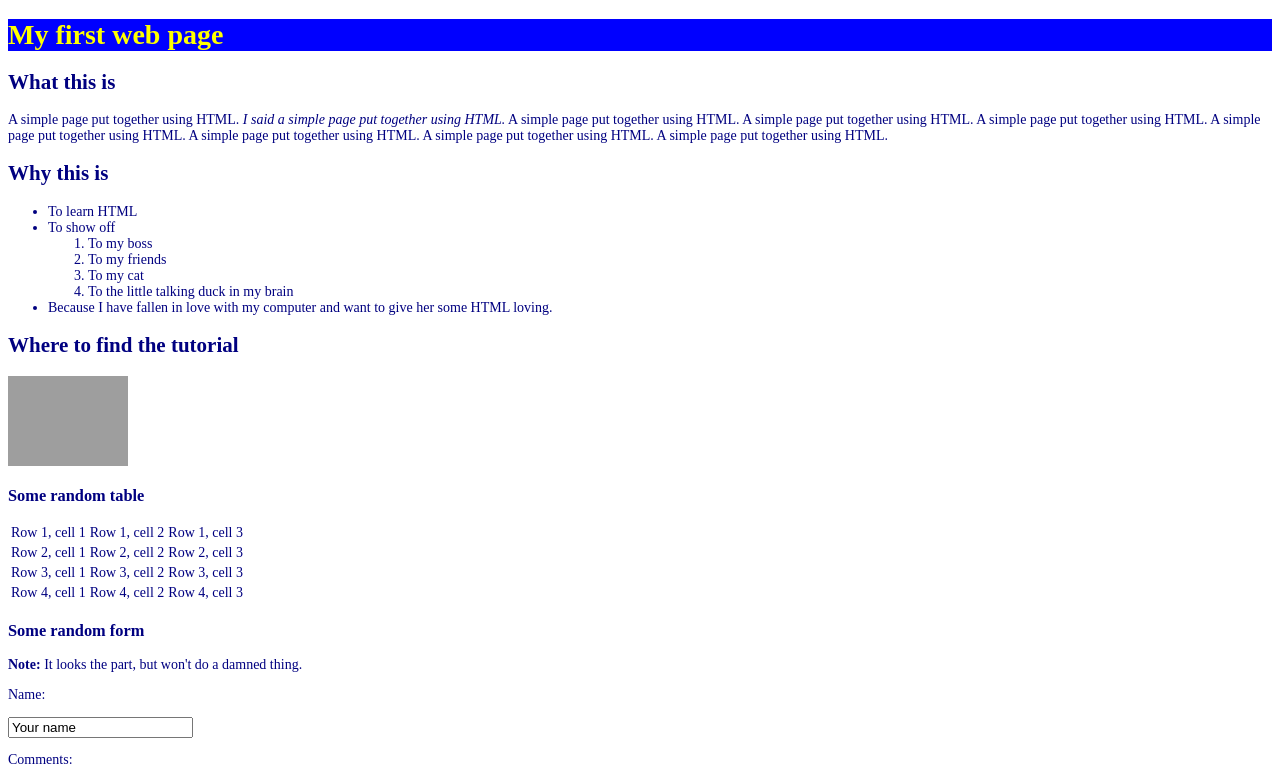
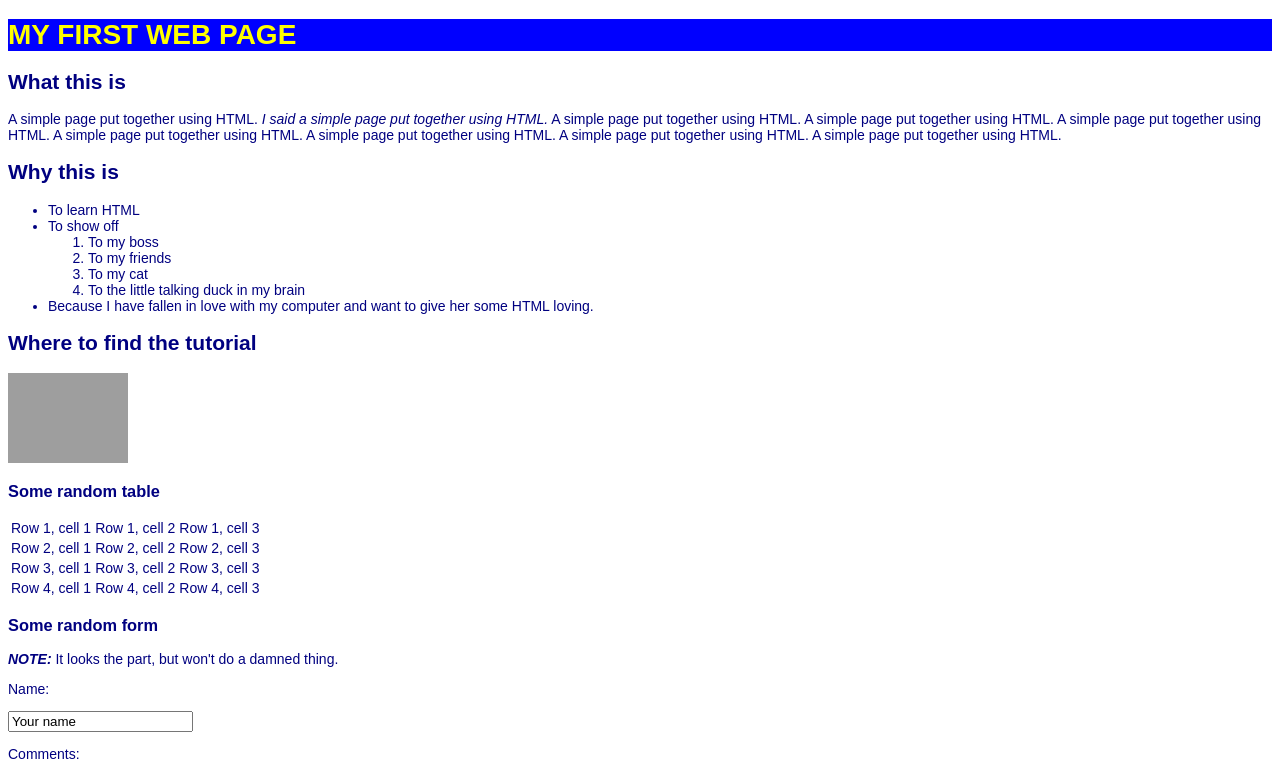
Before and after one commit to sunnyak247/html-dog-beginner-css-tutorial, a plain HTML site: page index.html in a window 1280 px wide. Shown: the top 773 px of the page. Drawn offline with Linux system fonts and the light colour scheme; grey boxes are pictures that could not be loaded.

Commit message:
more css tags added

```diff
--- a/style.css
+++ b/style.css
@@ -1,9 +1,27 @@
 body {
+  color: navy;
+  font-family: arial, helvetica, serif;
+  font-weight: 300;
   font-size: 14px;
-  color: navy;
 }
 
 h1 {
   color: yellow;
   background-color: blue;
+  text-transform: uppercase;
+  font-weight: bold;
+  font-size: 2em;
 }
+
+h2 {
+  font-size: 1.5em;
+}
+
+a {
+  text-decoration: underline;
+}
+
+strong {
+  font-style: italic;
+  text-transform: uppercase;
+}
```
